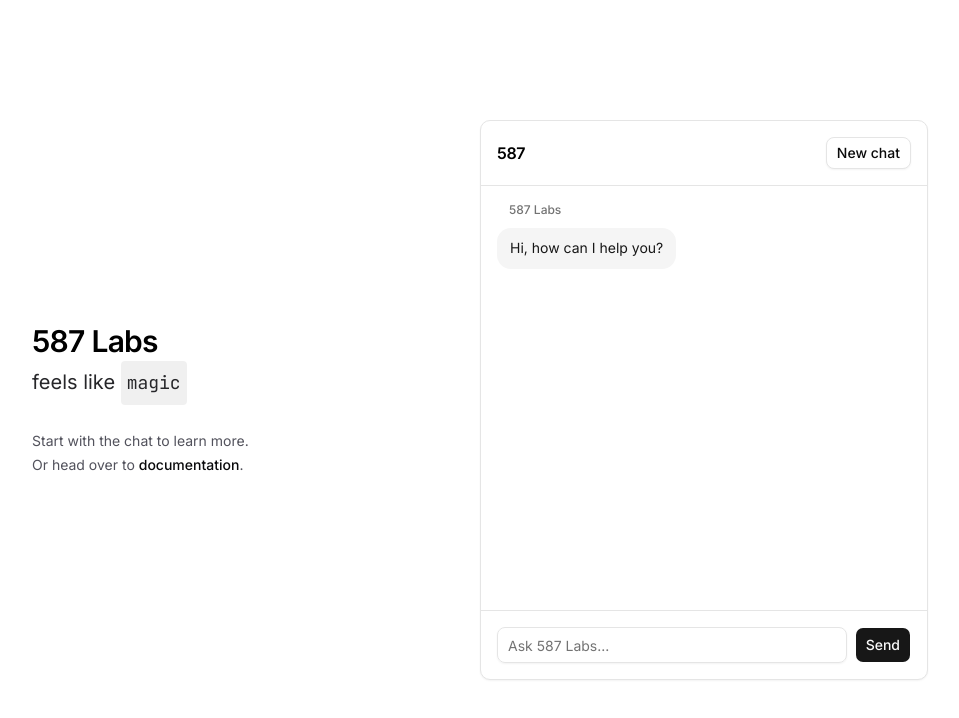
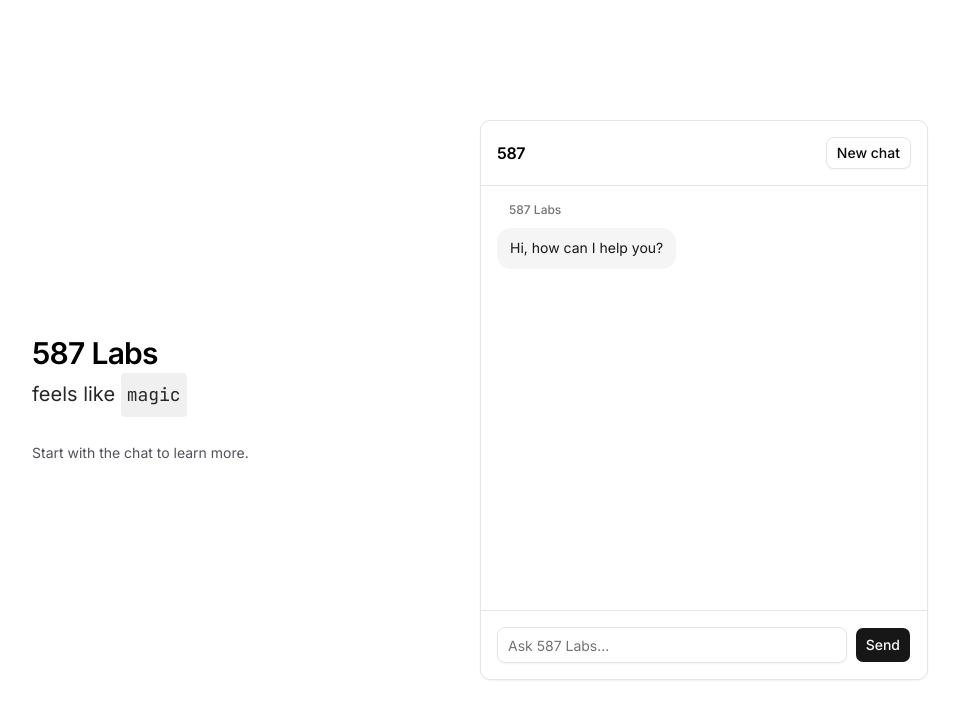
Before and after one commit to evgeniikozhushko/587labs, a Next.js app: page / in a window 1280 px wide. Shown: the top 718 px of the page, without its empty margins (160-1119 px from the left). Built offline with nearby package versions, Linux system fonts and the light colour scheme.

Commit message:
Sans documentation

```diff
--- a/app/page.tsx
+++ b/app/page.tsx
@@ -21,7 +21,7 @@
 
           <p className="mt-6 mb-8 max-w-md lg:mb-0 text-sm leading-6 text-zinc-600 dark:text-zinc-600">
             Start with the chat to learn more.{" "}
-            <span className="block">
+            {/* <span className="block">
               Or head over to{" "}
               <a
                 href="https://587labs.com/docs"
@@ -30,7 +30,7 @@
                 documentation
               </a>
               .
-            </span>
+            </span> */}
           </p>
         </section>
         <ChatPanel />
```
